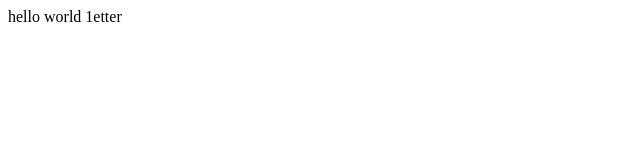
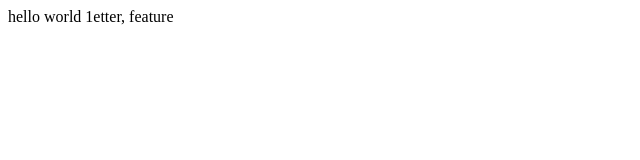
Before and after one commit to Tmoxic/the-first-repo, a plain HTML site: page index.html in a window 1280 px wide. Shown: the full height of the page, 0-640 px from the left. Drawn offline with Linux system fonts and the light colour scheme.

Commit message:
the third commit

```diff
--- a/index.html
+++ b/index.html
@@ -1,5 +1,5 @@
 <html>
     <body>
-        hello world 1etter
+        hello world 1etter, feature
     </body>
 </html>
```
